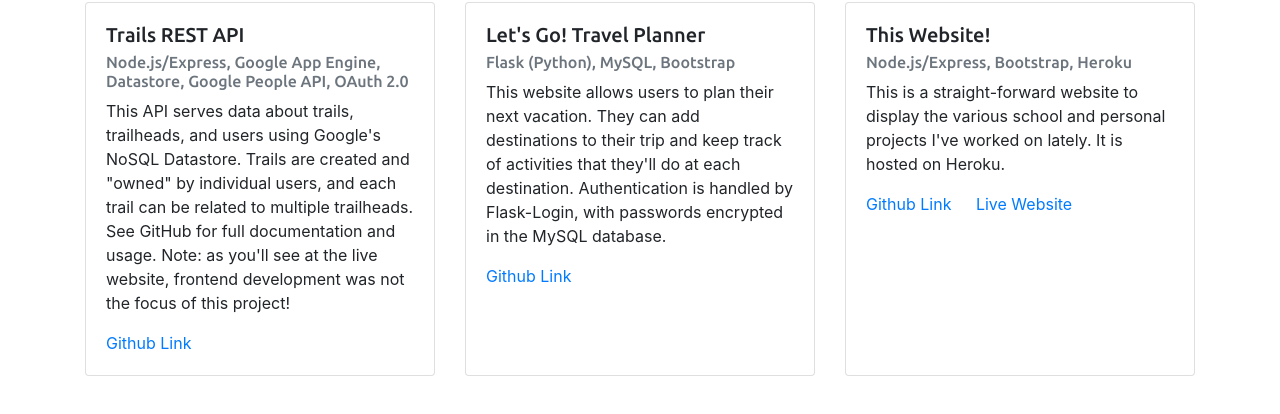
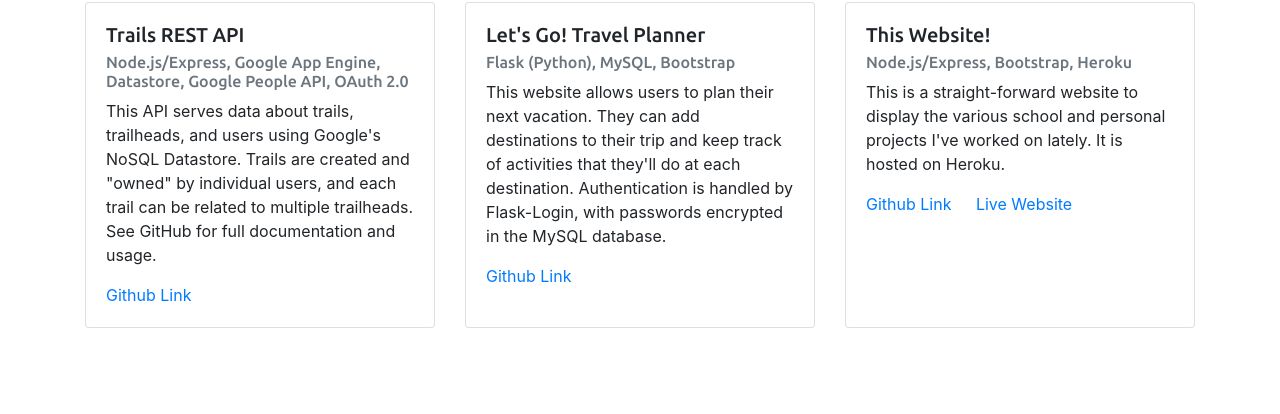
Before and after one commit to kcroo/portfolio, a website: page views/webapps.html in a window 1280 px wide. Shown: the part 126-540 px from the top of the page. Drawn offline with nearby package versions, Linux system fonts and the light colour scheme; files that its build step writes are made by us from their sources.

Commit message:
removed reference to live website for trails API

```diff
--- a/views/webapps.html
+++ b/views/webapps.html
@@ -14,7 +14,7 @@
                 <h5 class="card-title">Trails REST API</h5>
                 <h6 class="card-subtitle mb-2 text-muted">Node.js/Express, Google App Engine, Datastore, Google People API, OAuth 2.0</h6>
                 <p class="card-text">
-                  This API serves data about trails, trailheads, and users using Google's NoSQL Datastore. Trails are created and "owned" by individual users, and each trail can be related to multiple trailheads. See GitHub for full documentation and usage. Note: as you'll see at the live website, frontend development was not the focus of this project!
+                  This API serves data about trails, trailheads, and users using Google's NoSQL Datastore. Trails are created and "owned" by individual users, and each trail can be related to multiple trailheads. See GitHub for full documentation and usage.
                 </p>
                 <a href="https://github.com/kcroo/trails-api" class="card-link"  target="_blank">Github Link</a>
               </div>
```
